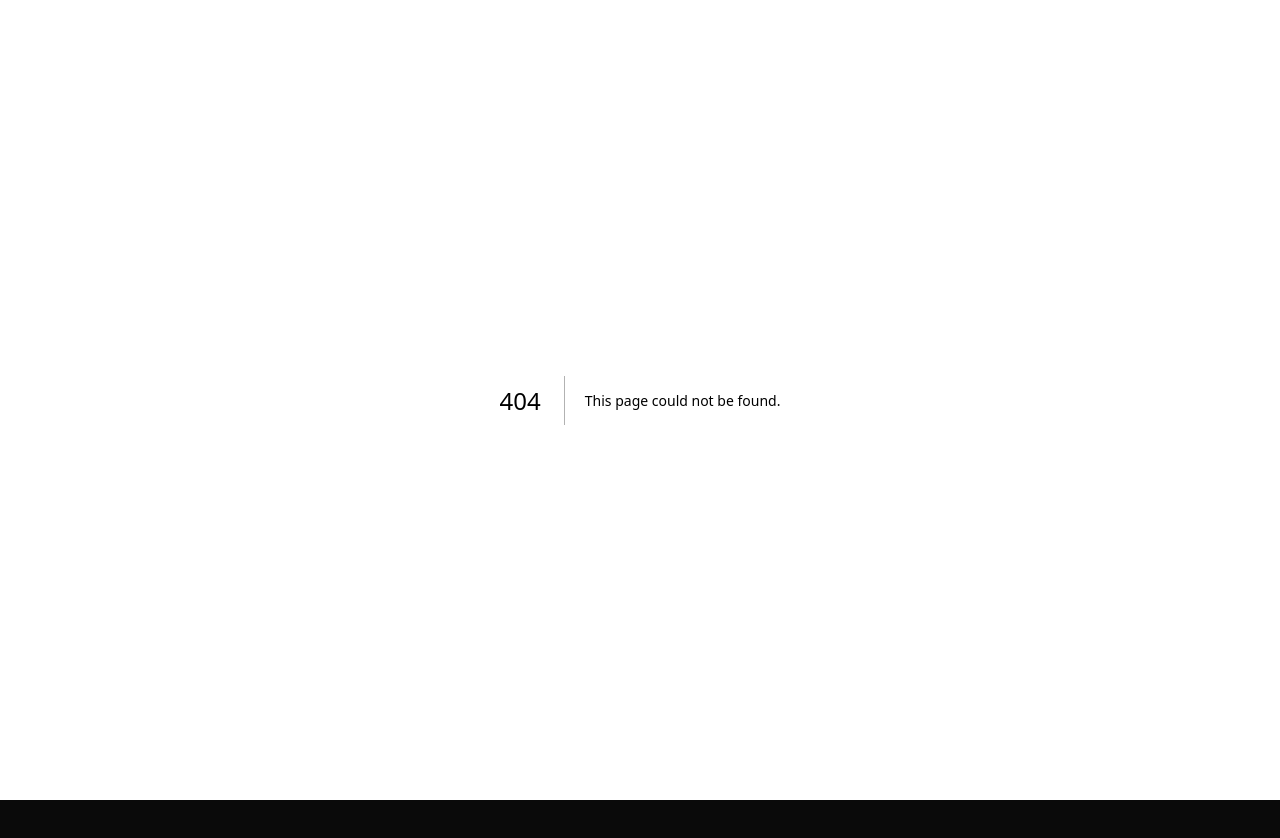
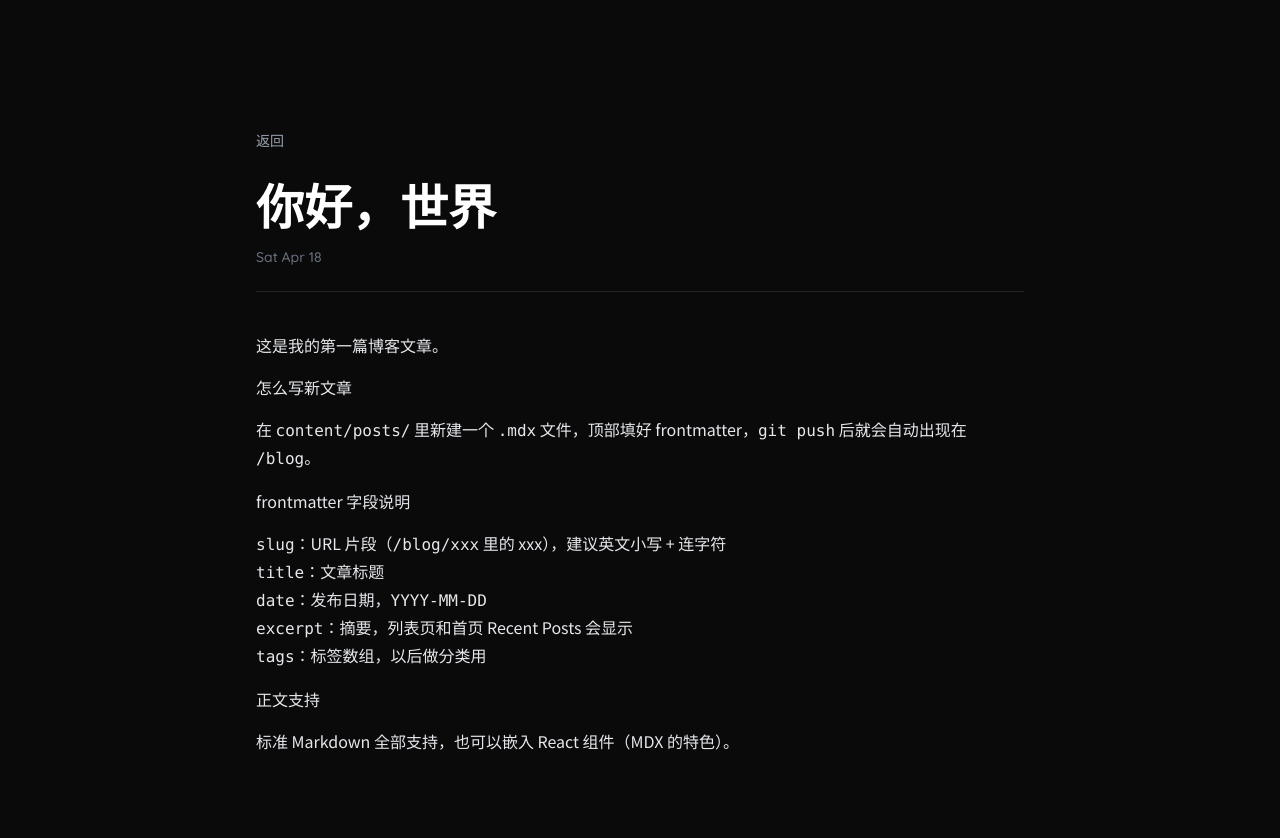
Before and after one commit to OttoMa2002/ottomaportfolio, a Next.js app: page /blog/hello-world in a window 1280 px wide. Before the commit this address had no page. Shown: the top 838 px of the page. Before the commit the page ends 800 px from the top, so only its background shows below. Built offline with nearby package versions, Linux system fonts and the light colour scheme.

Commit message:
博客部分初步部署完成  修复小bug

```diff
--- /dev/null
+++ b/app/blog/[slug]/page.jsx
@@ -0,0 +1,63 @@
+import { MDXRemote } from "next-mdx-remote/rsc"
+import Link from "next/link"
+import { notFound } from "next/navigation"
+import { getAllPosts, getPostBySlug } from "../../../lib/posts"
+
+/* 构建时生成所有文章的静态路径 */
+export function generateStaticParams() {
+  return getAllPosts().map((post) => ({ slug: post.slug }))
+}
+
+/* 每篇文章独立 SEO 元信息 */
+export async function generateMetadata({ params }) {
+  const { slug } = await params
+  const post = getPostBySlug(slug)
+  if (!post) return {}
+  return {
+    title: `${post.metadata.title} | Otto's Blog`,
+    description: post.metadata.excerpt,
+  }
+}
+
+export default async function PostPage({ params }) {
+  const { slug } = await params
+  const post = getPostBySlug(slug)
+  if (!post) notFound()
+
+  return (
+    <main className="min-h-screen pt-32 pb-24 px-6 md:px-12 text-white">
+      <article className="max-w-3xl mx-auto">
+        <Link
+          href="/blog"
+          className="inline-block mb-8 text-sm text-gray-400 hover:text-yellow-400 transition-colors"
+          style={{ fontFamily: "var(--font-quicksand)" }}
+        >
+          返回
+        </Link>
+
+        <header className="mb-10 border-b border-white/10 pb-6">
+          <h1
+            className="text-4xl md:text-5xl font-bold mb-4"
+            style={{ fontFamily: "var(--font-fredoka)" }}
+          >
+            {post.metadata.title}
+          </h1>
+          <p
+            className="text-sm text-gray-500"
+            style={{ fontFamily: "var(--font-quicksand)" }}
+          >
+            {post.metadata.date}
+          </p>
+        </header>
+
+        {/* MDX 正文：基础排版样式走 tailwind prose（需要 @tailwindcss/typography），这里先用原生 */}
+        <div
+          className="blog-content text-gray-200 leading-relaxed space-y-4"
+          style={{ fontFamily: "var(--font-noto-sc)" }}
+        >
+          <MDXRemote source={post.content} />
+        </div>
+      </article>
+    </main>
+  )
+}
--- a/app/blog/page.jsx
+++ b/app/blog/page.jsx
@@ -1,9 +1,14 @@
+import Link from "next/link"
+import { getAllPosts } from "../../lib/posts"
+
 export const metadata = {
   title: "Blog | Otto's",
   description: "Otto 的博客 — 记录设计、代码与思考",
 }
 
 export default function BlogPage() {
+  const posts = getAllPosts()
+
   return (
     <main className="min-h-screen pt-32 pb-24 px-6 md:px-12 text-white">
       <div className="max-w-4xl mx-auto">
@@ -20,10 +25,41 @@ export default function BlogPage() {
           记录设计、代码与一些随想。
         </p>
 
-        {/* 文章列表占位 — 之后接入 MDX/数据库后动态渲染 */}
-        <div className="text-gray-500 italic">
-          文章正在路上，敬请期待…
-        </div>
+        {posts.length === 0 ? (
+          <div className="text-gray-500 italic">文章正在路上，敬请期待…</div>
+        ) : (
+          <ul className="flex flex-col gap-10">
+            {posts.map((post) => (
+              <li
+                key={post.slug}
+                className="border-b border-white/10 pb-8 last:border-b-0"
+              >
+                <Link href={`/blog/${post.slug}`} className="group block">
+                  <h2
+                    className="text-2xl md:text-3xl font-semibold text-gray-100 group-hover:text-yellow-400 transition-colors mb-2"
+                    style={{ fontFamily: "var(--font-fredoka)" }}
+                  >
+                    {post.title}
+                  </h2>
+                  <p
+                    className="text-xs text-gray-500 mb-3"
+                    style={{ fontFamily: "var(--font-quicksand)" }}
+                  >
+                    {post.date}
+                  </p>
+                  {post.excerpt && (
+                    <p
+                      className="text-base text-gray-400 leading-relaxed"
+                      style={{ fontFamily: "var(--font-noto-sc)" }}
+                    >
+                      {post.excerpt}
+                    </p>
+                  )}
+                </Link>
+              </li>
+            ))}
+          </ul>
+        )}
       </div>
     </main>
   )
--- a/app/components/BlogSection.jsx
+++ b/app/components/BlogSection.jsx
@@ -1,6 +1,9 @@
 import Link from "next/link"
+import { getAllPosts } from "../../lib/posts"
 
 export default function BlogSection() {
+  const recentPosts = getAllPosts().slice(0, 3)
+
   return (
     <section
       className="px-8 md:px-16 lg:px-24 pt-6 md:pt-8 pb-10 md:pb-14 mt-[-16vh] md:mt-[-20vh] relative z-8"
@@ -86,7 +89,7 @@ export default function BlogSection() {
               }}
             />
 
-            {/* 下半：最近文章预留位 */}
+            {/* 下半：最近文章 */}
             <div className="flex flex-col justify-center md:flex-[3_3_0%]">
               <div className="w-fit mx-auto flex flex-col gap-3 text-center">
                 <p
@@ -95,9 +98,28 @@ export default function BlogSection() {
                 >
                   Recent Posts · 最近文章
                 </p>
-                <p className="text-sm text-gray-600 italic">
-                  文章正在路上，敬请期待…
-                </p>
+                {recentPosts.length === 0 ? (
+                  <p className="text-sm text-gray-600 italic">
+                    文章正在路上，敬请期待…
+                  </p>
+                ) : (
+                  <ul className="flex flex-col gap-2">
+                    {recentPosts.map((post) => (
+                      <li key={post.slug}>
+                        <Link
+                          href={`/blog/${post.slug}`}
+                          className="group inline-flex items-baseline gap-3 text-sm md:text-base text-gray-400 hover:text-yellow-400 transition-colors"
+                          style={{ fontFamily: "var(--font-noto-sc)" }}
+                        >
+                          <span className="text-xs text-gray-600 group-hover:text-yellow-500/70 tabular-nums">
+                            {post.date}
+                          </span>
+                          <span>{post.title}</span>
+                        </Link>
+                      </li>
+                    ))}
+                  </ul>
+                )}
               </div>
             </div>
 
--- a/app/components/Footer.jsx
+++ b/app/components/Footer.jsx
@@ -3,7 +3,7 @@ import SocialLinks from "./SocialLinks"
 export default function Footer() {
   return (
     <footer
-      className="fixed bottom-0 left-0 right-0 flex flex-col md:flex-row items-center justify-between px-10 py-3 md:py-4 gap-2 md:gap-0 border-t border-white/10"
+      className="fixed bottom-0 left-0 right-0 z-40 flex flex-col md:flex-row items-center justify-between px-10 py-3 md:py-4 gap-2 md:gap-0 border-t border-white/10"
       style={{
         background: "rgba(10, 10, 10, 0.8)",
         backdropFilter: "blur(10px)",
--- /dev/null
+++ b/content/posts/hello-world.mdx
@@ -0,0 +1,25 @@
+---
+slug: hello-world
+title: 你好，世界
+date: 2026-04-18
+excerpt: 博客的第一篇文章，试试 MDX 工作流。
+tags: [随笔]
+---
+
+这是我的第一篇博客文章。
+
+## 怎么写新文章
+
+在 `content/posts/` 里新建一个 `.mdx` 文件，顶部填好 frontmatter，`git push` 后就会自动出现在 `/blog`。
+
+## frontmatter 字段说明
+
+- `slug`：URL 片段（`/blog/xxx` 里的 xxx），建议英文小写 + 连字符
+- `title`：文章标题
+- `date`：发布日期，`YYYY-MM-DD`
+- `excerpt`：摘要，列表页和首页 Recent Posts 会显示
+- `tags`：标签数组，以后做分类用
+
+## 正文支持
+
+标准 Markdown 全部支持，也可以嵌入 React 组件（MDX 的特色）。
--- /dev/null
+++ b/lib/posts.js
@@ -0,0 +1,42 @@
+import fs from "node:fs"
+import path from "node:path"
+import matter from "gray-matter"
+
+const POSTS_DIR = path.join(process.cwd(), "content/posts")
+
+/* 读目录并解析 frontmatter，按日期倒序返回文章列表 */
+export function getAllPosts() {
+  if (!fs.existsSync(POSTS_DIR)) return []
+  const files = fs.readdirSync(POSTS_DIR).filter((f) => f.endsWith(".mdx"))
+  const posts = files.map((filename) => {
+    const raw = fs.readFileSync(path.join(POSTS_DIR, filename), "utf8")
+    const { data } = matter(raw)
+    const slug = data.slug || filename.replace(/\.mdx$/, "")
+    return {
+      slug,
+      title: data.title || slug,
+      date: data.date ? String(data.date).slice(0, 10) : "",
+      excerpt: data.excerpt || "",
+      tags: data.tags || [],
+    }
+  })
+  return posts.sort((a, b) => (a.date < b.date ? 1 : -1))
+}
+
+/* 按 slug 读单篇，返回元信息 + MDX 正文原文 */
+export function getPostBySlug(slug) {
+  const filePath = path.join(POSTS_DIR, `${slug}.mdx`)
+  if (!fs.existsSync(filePath)) return null
+  const raw = fs.readFileSync(filePath, "utf8")
+  const { data, content } = matter(raw)
+  return {
+    metadata: {
+      slug: data.slug || slug,
+      title: data.title || slug,
+      date: data.date ? String(data.date).slice(0, 10) : "",
+      excerpt: data.excerpt || "",
+      tags: data.tags || [],
+    },
+    content,
+  }
+}
--- a/package.json
+++ b/package.json
@@ -11,7 +11,9 @@
   },
   "dependencies": {
     "@tailwindcss/postcss": "^4.2.2",
+    "gray-matter": "^4.0.3",
     "next": "^16.2.2",
+    "next-mdx-remote": "^6.0.0",
     "postcss": "^8.5.8",
     "react": "^19.2.4",
     "react-dom": "^19.2.4",
```
Also changed, not shown: 2 other files (tests, documents, lock files or other folders).
